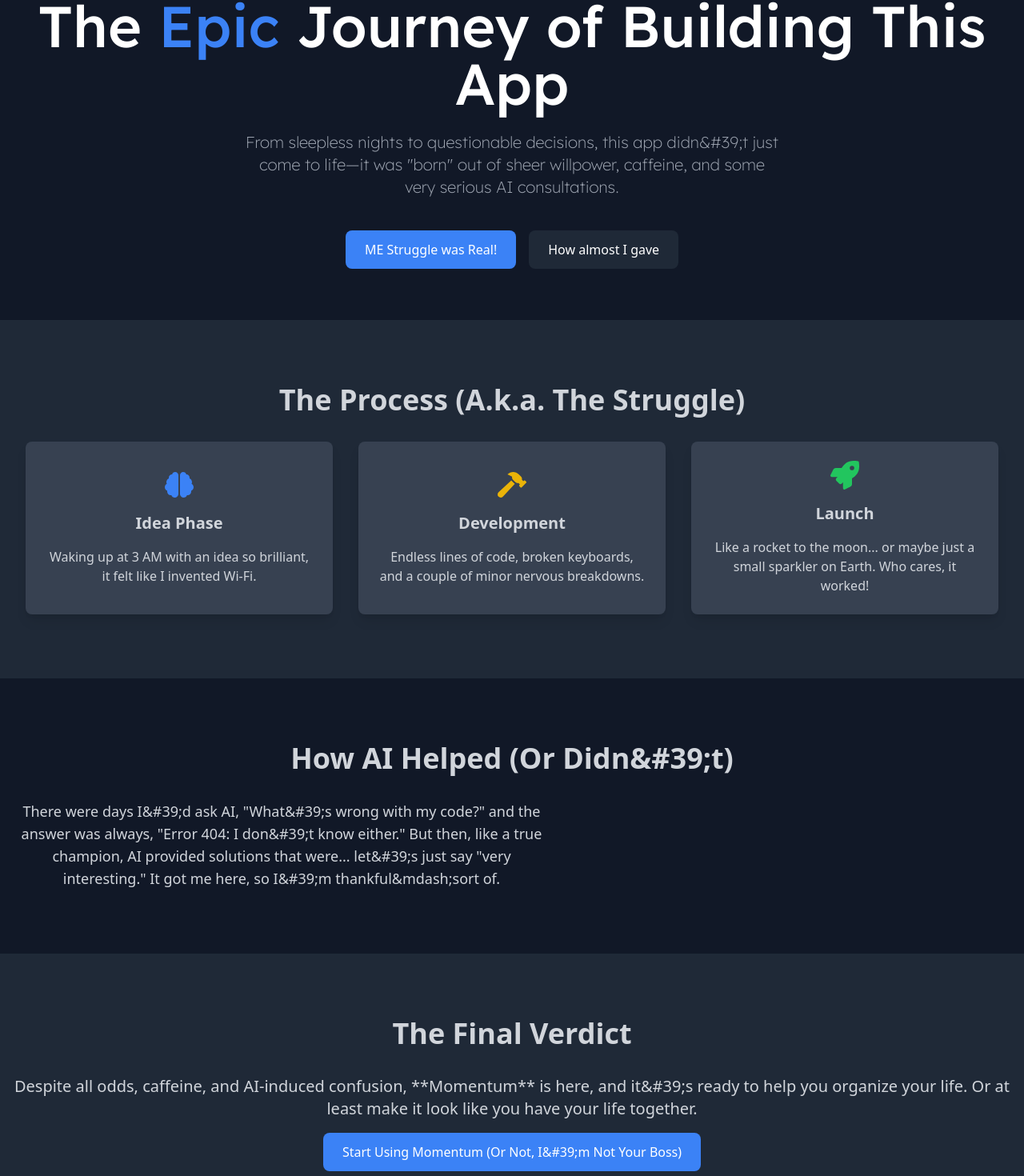
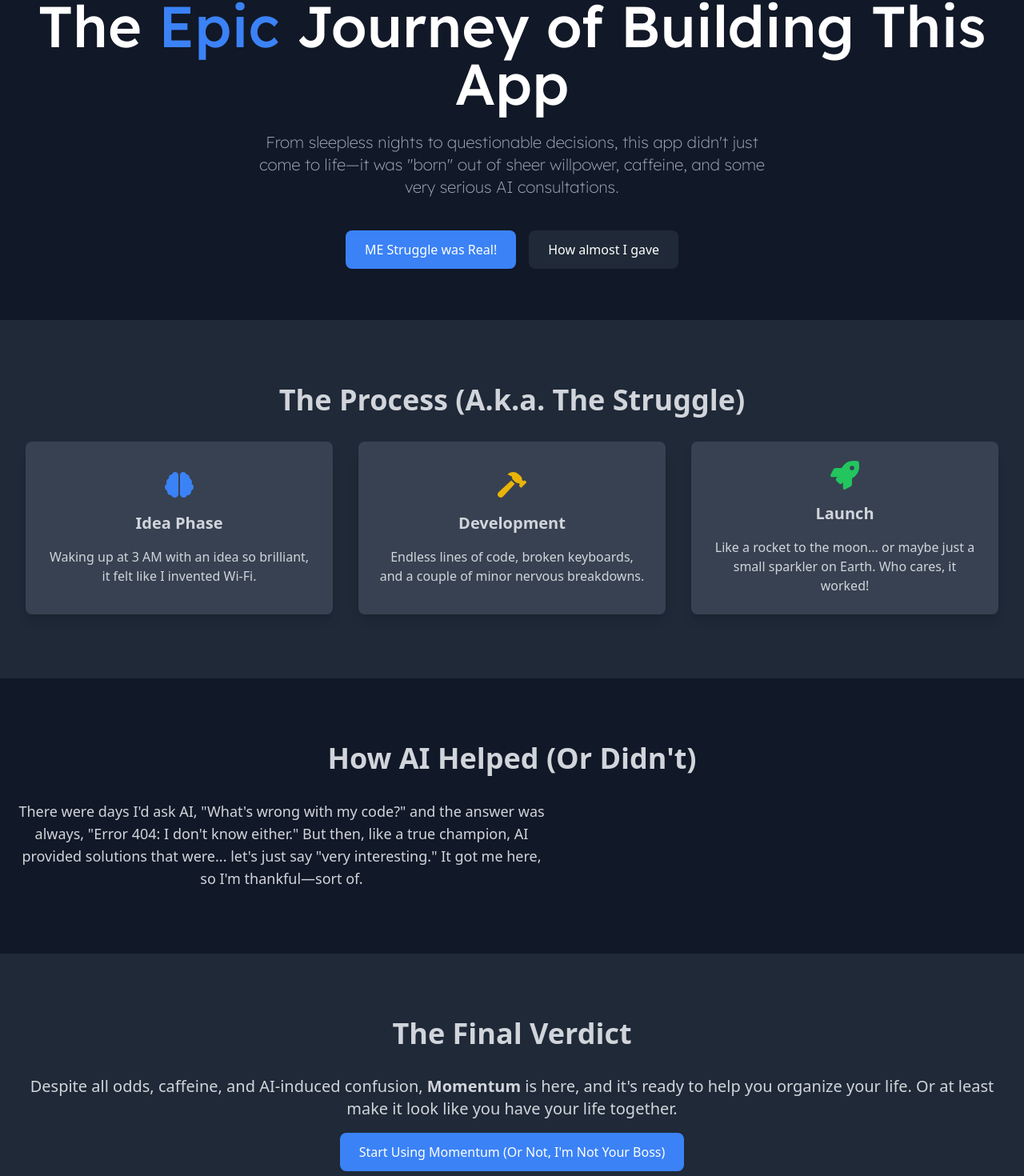
Before and after one commit to SiliconGit/Momentum, a Next.js app: page /about in a window 1280 px wide. Shown: the part 144-1614 px from the top of the page at 80% size. Built offline with nearby package versions, Linux system fonts and the light colour scheme.

Commit message:
Momentum Initialized for launch

```diff
--- a/app/about/page.tsx
+++ b/app/about/page.tsx
@@ -11,9 +11,9 @@
           This App
         </h1>
         <p className="text-gray-400 text-base sm:text-lg md:text-xl max-w-2xl mb-10 lexend-200">
-          From sleepless nights to questionable decisions, this app
-          didn&amp;#39;t just come to life—it was "born" out of sheer willpower,
-          caffeine, and some very serious AI consultations.
+          From sleepless nights to questionable decisions, this app didn&apos;t
+          just come to life—it was "born" out of sheer willpower, caffeine, and
+          some very serious AI consultations.
         </p>
         <div className="flex flex-col sm:flex-row space-y-4 sm:space-x-4 justify-center sm:space-y-0">
           <Link href="#process">
@@ -68,15 +68,14 @@
       {/* AI Collaboration Section */}
       <section id="ai" className="py-20 bg-gray-900 text-center text-gray-300">
         <h2 className="text-3xl sm:text-4xl font-bold mb-8">
-          How AI Helped (Or Didn&amp;#39;t)
+          How AI Helped (Or Didn&apos;t)
         </h2>
         <p className="text-base sm:text-lg mx-4 max-w-2xl">
-          There were days I&amp;#39;d ask AI, &quot;What&amp;#39;s wrong with my
-          code?&quot; and the answer was always, &quot;Error 404: I
-          don&amp;#39;t know either.&quot; But then, like a true champion, AI
-          provided solutions that were... let&amp;#39;s just say &quot;very
-          interesting.&quot; It got me here, so I&amp;#39;m
-          thankful&amp;mdash;sort of.
+          There were days I&apos;d ask AI, &quot;What&apos;s wrong with my
+          code?&quot; and the answer was always, &quot;Error 404: I don&apos;t
+          know either.&quot; But then, like a true champion, AI provided
+          solutions that were... let&apos;s just say &quot;very
+          interesting.&quot; It got me here, so I&apos;m thankful—sort of.
         </p>
       </section>
 
@@ -89,13 +88,14 @@
           The Final Verdict
         </h2>
         <p className="text-lg sm:text-xl mb-4 mx-4">
-          Despite all odds, caffeine, and AI-induced confusion, **Momentum** is
-          here, and it&amp;#39;s ready to help you organize your life. Or at
-          least make it look like you have your life together.
+          Despite all odds, caffeine, and AI-induced confusion,{" "}
+          <strong>Momentum</strong> is here, and it&apos;s ready to help you
+          organize your life. Or at least make it look like you have your life
+          together.
         </p>
         <button className="bg-blue-500 hover:bg-blue-600 text-white py-3 px-6 rounded-lg font-medium">
           <Link href="/todo">
-            Start Using Momentum (Or Not, I&amp;#39;m Not Your Boss)
+            Start Using Momentum (Or Not, I&apos;m Not Your Boss)
           </Link>
         </button>
       </section>
--- a/app/page.tsx
+++ b/app/page.tsx
@@ -61,15 +61,16 @@
         <div className="flex flex-wrap justify-center gap-8 px-4 sm:px-8 lexend-400">
           <div className="bg-gray-700 p-6 rounded-lg shadow-lg max-w-md">
             <p>
-              "This app has changed the way I organize my day. It's super
-              intuitive and easy to use!"
+              &quot;This app has changed the way I organize my day. It&apos;s
+              super intuitive and easy to use!&quot;
             </p>
             <h3 className="text-xl font-semibold mt-4">John Doe</h3>
             <p>Productivity Expert</p>
           </div>
           <div className="bg-gray-700 p-6 rounded-lg shadow-lg max-w-md">
             <p>
-              "I love the reminders feature. I never miss a deadline anymore!"
+              &quot;I love the reminders feature. I never miss a deadline
+              anymore!&quot;
             </p>
             <h3 className="text-xl font-semibold mt-4">Jane Smith</h3>
             <p>Freelancer</p>
```
